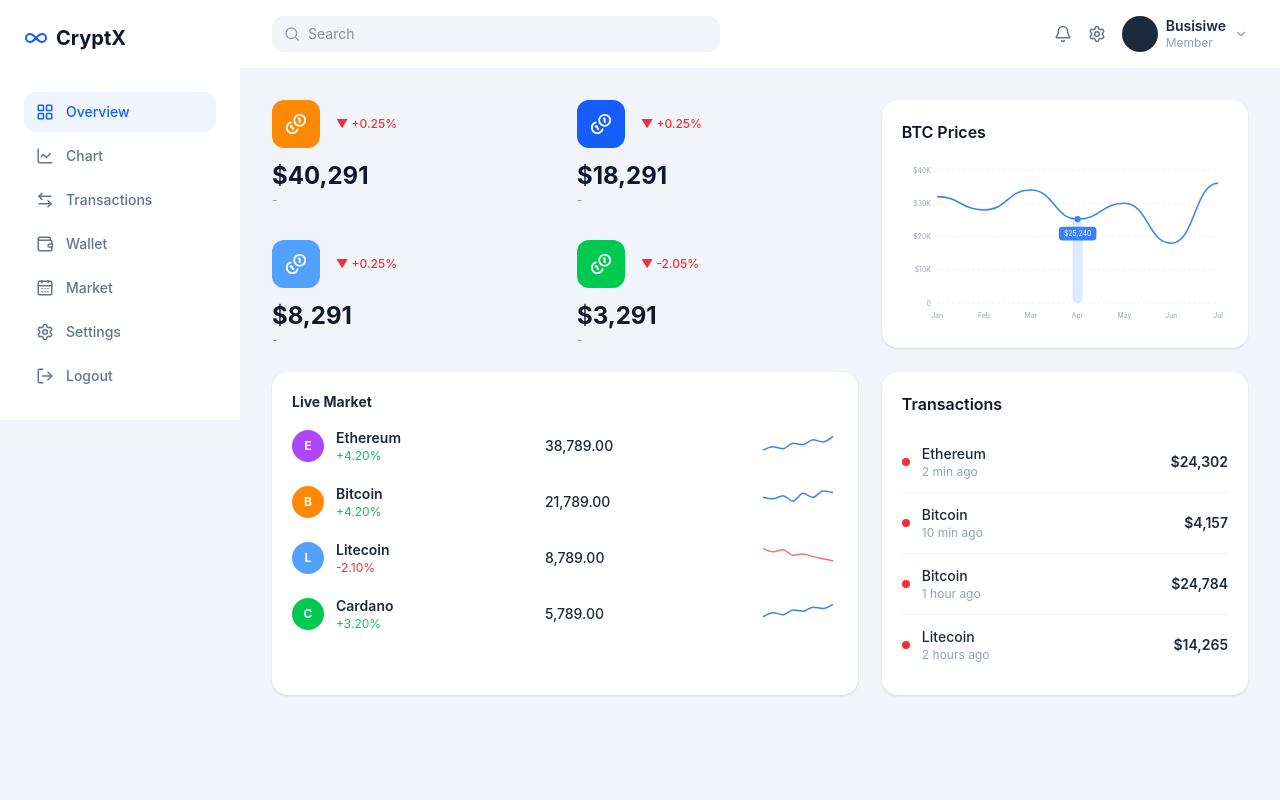
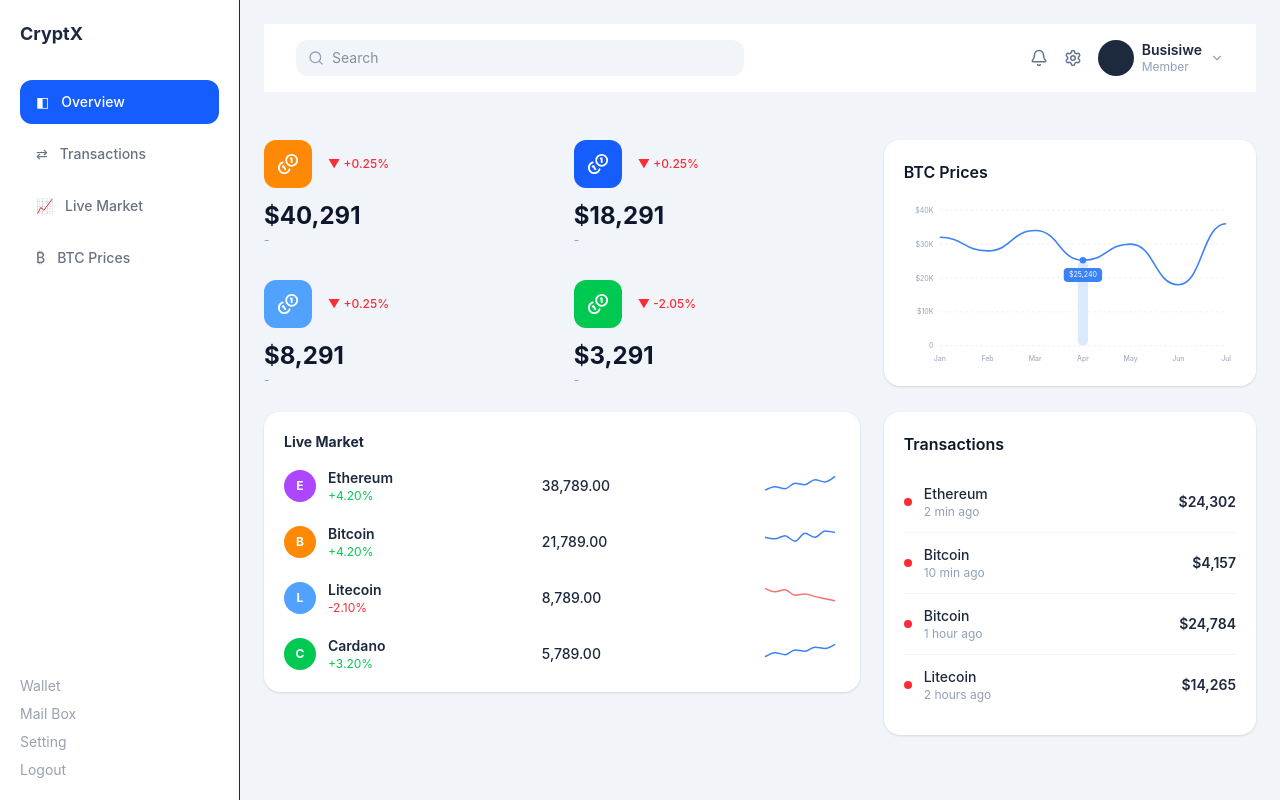
Before and after one commit to Busisiwe516/cryptx-dashboard, a React (Vite) app: page / in a window 1280 px wide. Built offline with nearby package versions, Linux system fonts and the light colour scheme.

Commit message:
responsive sidebar with scroll navigation

```diff
--- a/src/App.jsx
+++ b/src/App.jsx
@@ -7,17 +7,25 @@ import Transactions from "./components/Transactions";
 export default function App() {
   return (
     <Layout>
-      {/* TOP ROW */}
+      {/* OVERVIEW */}
+      <section id="overview">
         <div className="grid grid-cols-1 lg:grid-cols-[1.6fr_1fr] gap-6 mb-6">
           <StatCards />
+          <div id="statistic">
             <PriceChart />
           </div>
+        </div>
+      </section>
 
-      {/* BOTTOM ROW */}
-      <div className="grid grid-cols-1 lg:grid-cols-[1.6fr_1fr] gap-6">
+      {/* LIVE MARKET + TRANSACTION */}
+      <section className="grid grid-cols-1 lg:grid-cols-[1.6fr_1fr] gap-6">
+        <div id="live-market">
           <LiveMarket />
+        </div>
+        <div id="transaction">
           <Transactions />
         </div>
+      </section>
     </Layout>
   );
 }
--- a/src/components/Layout.jsx
+++ b/src/components/Layout.jsx
@@ -4,13 +4,16 @@ import Sidebar from "./Sidebar";
 import Header from "./Header";
 
 export default function Layout({ children }) {
-  const [menuOpen, setMenuOpen] = useState(false);
   return (
     <div className="flex min-h-screen bg-slate-100 font-sans text-slate-800">
-      <Sidebar open={menuOpen} onClose={() => setMenuOpen(false)} />
-      <div className="flex min-w-0 flex-1 flex-col">
-        <Header onMenu={() => setMenuOpen(true)} />
-        <main className="space-y-6 p-4 sm:p-8">{children}</main>
+      <Sidebar />
+      <div className="flex-1 flex flex-col min-w-0">
+        <div className="p-4 sm:p-6 pb-0">
+          <Header />
+        </div>
+        <main className="flex-1 p-4 sm:p-6 space-y-6 overflow-auto">
+          {children}
+        </main>
       </div>
     </div>
   );
--- a/src/components/Sidebar.jsx
+++ b/src/components/Sidebar.jsx
@@ -1,58 +1,74 @@
 //left navigation
-import {
-  LayoutGrid,
-  LineChart,
-  ArrowLeftRight,
-  Wallet,
-  CalendarDays,
-  Settings,
-  LogOut,
-  Infinity as InfinityIcon,
-} from "lucide-react";
+import { useState } from "react";
 
-const nav = [
-  { label: "Overview", icon: LayoutGrid },
-  { label: "Chart", icon: LineChart },
-  { label: "Transactions", icon: ArrowLeftRight },
-  { label: "Wallet", icon: Wallet },
-  { label: "Market", icon: CalendarDays },
-  { label: "Settings", icon: Settings },
-  { label: "Logout", icon: LogOut },
+const menu = [
+  { id: "overview", label: "Overview", icon: "◧" },
+  { id: "transaction", label: "Transactions", icon: "⇄" },
+  { id: "live-market", label: "Live Market", icon: "📈" },
+  { id: "statistic", label: "BTC Prices", icon: "₿" },
 ];
 
-export default function Sidebar({ open, onClose }) {
+export default function Sidebar() {
+  const [open, setOpen] = useState(false);
+  const [active, setActive] = useState("overview");
+
+  const goTo = (id) => {
+    setActive(id);
+    setOpen(false);
+    document
+      .getElementById(id)
+      ?.scrollIntoView({ behavior: "smooth", block: "start" });
+  };
+
   return (
     <>
+      {/* MOBILE HAMBURGER */}
+      <button
+        onClick={() => setOpen(!open)}
+        className="lg:hidden fixed top-4 left-4 z-50 bg-white p-2 rounded-lg shadow"
+      >
+        ☰
+      </button>
+
+      {/* SIDEBAR */}
+      <aside
+        className={`
+        fixed lg:static inset-y-0 left-0 z-40 w-60 bg-white border-r p-5 flex flex-col justify-between
+        transform transition-transform duration-200
+        ${open ? "translate-x-0" : "-translate-x-full lg:translate-x-0"}
+      `}
+      >
+        <div>
+          <h2 className="font-bold text-lg mb-8">CryptX</h2>
+          <nav className="space-y-2">
+            {menu.map((item) => (
+              <button
+                key={item.id}
+                onClick={() => goTo(item.id)}
+                className={`w-full flex items-center gap-3 px-4 py-3 rounded-xl text-sm font-medium text-left transition
+                ${active === item.id ? "bg-blue-600 text-white" : "text-gray-500 hover:bg-gray-100"}`}
+              >
+                <span>{item.icon}</span> {item.label}
+              </button>
+            ))}
+          </nav>
+        </div>
+
+        <div className="space-y-2 text-sm text-gray-400">
+          <p>Wallet</p>
+          <p>Mail Box</p>
+          <p>Setting</p>
+          <p>Logout</p>
+        </div>
+      </aside>
+
+      {/* MOBILE OVERLAY */}
       {open && (
         <div
-          className="fixed inset-0 z-20 bg-black/30 lg:hidden"
-          onClick={onClose}
+          onClick={() => setOpen(false)}
+          className="fixed inset-0 bg-black/30 z-30 lg:hidden"
         />
       )}
-      <aside
-        className={`fixed z-30 h-full w-60 bg-white p-6 transition-transform lg:static lg:translate-x-0 ${
-          open ? "translate-x-0" : "-translate-x-full"
-        }`}
-      >
-        <div className="mb-10 flex items-center gap-2 text-xl font-bold text-slate-900">
-          <InfinityIcon className="text-blue-600" /> CryptX
-        </div>
-        <nav className="space-y-1">
-          {nav.map(({ label, icon: Icon }, i) => (
-            <a
-              key={label}
-              href="#"
-              className={`flex items-center gap-3 rounded-xl px-3 py-2.5 text-sm font-medium ${
-                i === 0
-                  ? "bg-blue-50 text-blue-600"
-                  : "text-slate-500 hover:bg-slate-50"
-              }`}
-            >
-              <Icon size={18} /> {label}
-            </a>
-          ))}
-        </nav>
-      </aside>
     </>
   );
 }
```
Lines whose indentation alone changed are shown as unchanged.
